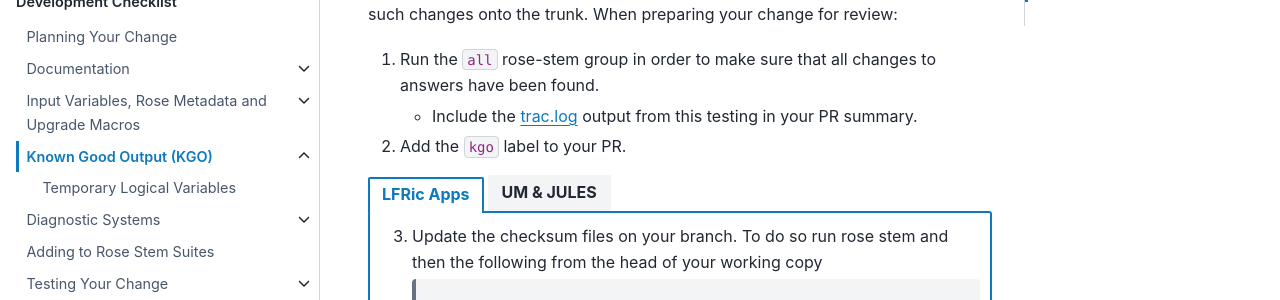
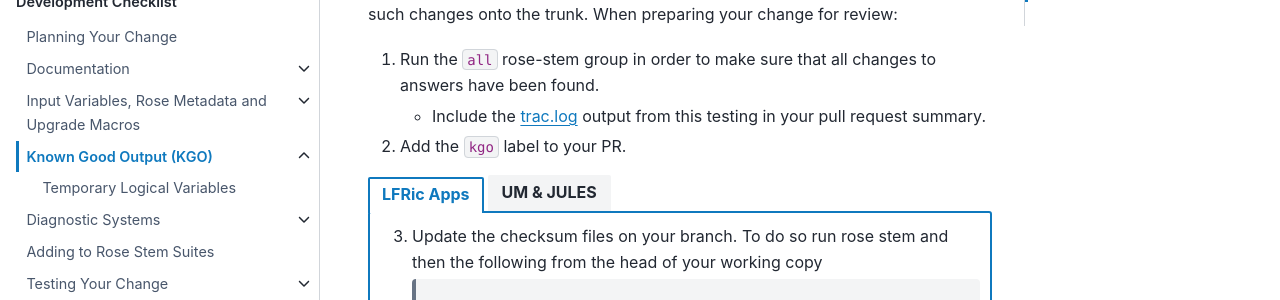
Before and after one commit to MetOffice/simulation-systems, a Sphinx documentation site: the page built from source/Development/kgo.rst, in a window 1280 px wide and 900 px high, scrolled down 603 px. Shown: the part 154-454 px from the top of the window. Built offline with Sphinx 7.4.7 and the PyData theme 0.15.4, drawn with Linux system fonts in a browser that asks for light colours.

Commit message:
Apply suggestion from @jennyhickson
Co-authored-by: Jenny Hickson <61183013+jennyhickson@users.noreply.github.com>

```diff
--- a/source/Development/kgo.rst
+++ b/source/Development/kgo.rst
@@ -32,7 +32,7 @@ changes onto the trunk. When preparing your change for review:
    changes to answers have been found.
 
    * Include the :ref:`trac.log <traclog>` output from this testing in your
-     PR summary.
+     pull request summary.
 
 2. Add the ``kgo`` label to your PR.
 
```
